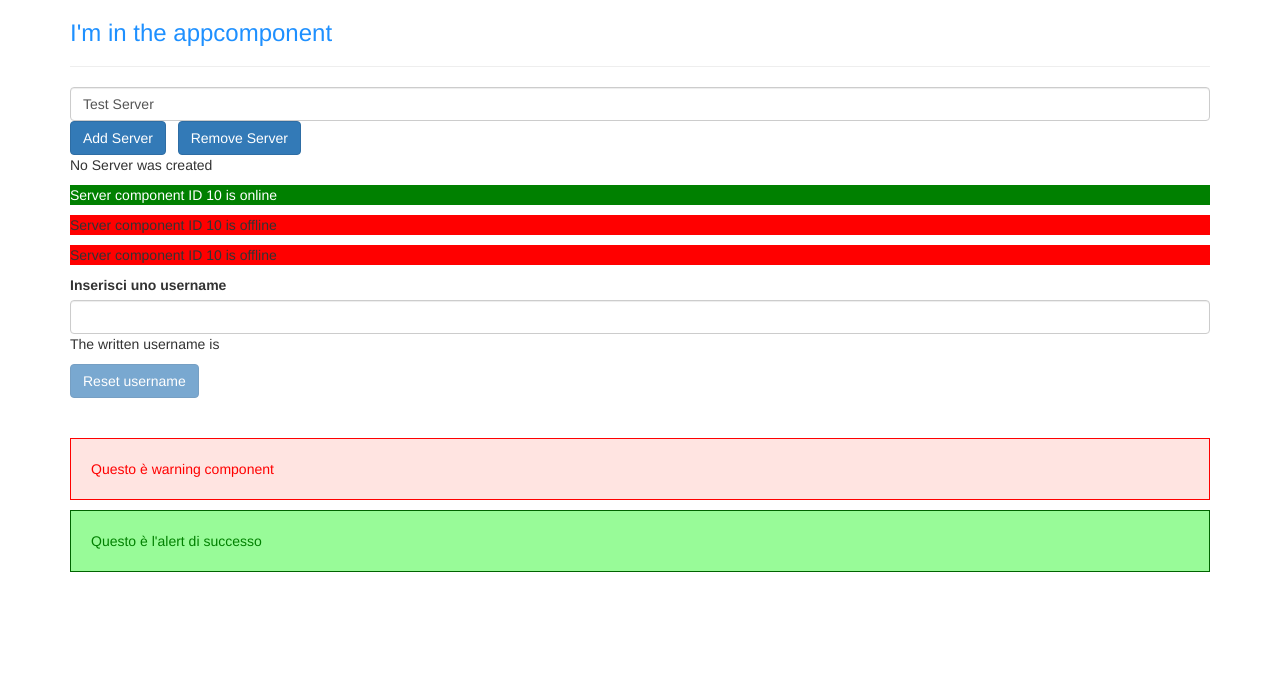
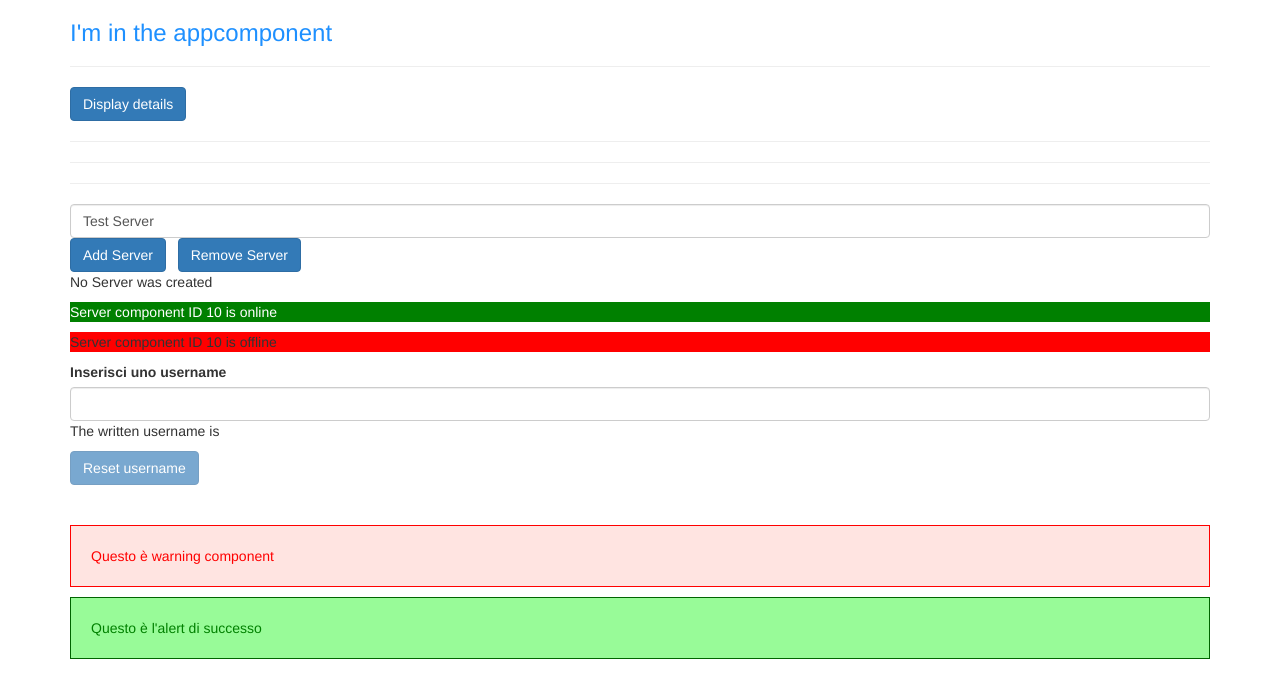
Before and after one commit to cesaretibaldeschi/my-first-app, an Angular app: page / in a window 1280 px wide. Shown: the top 698 px of the page. Built offline with nearby package versions, Linux system fonts and the light colour scheme.

Commit message:
venerdì

```diff
--- a/src/app/app.module.ts
+++ b/src/app/app.module.ts
@@ -7,6 +7,7 @@ import { ServersComponent } from './servers/servers.component';
 import { warningAlertComponent } from './WarningAlert/warningAlert.component';
 import { SuccessAlertComponent } from './success-alert/success-alert.component';
 import { FormsModule } from '@angular/forms';
+import { LoggerComponent } from './logger/logger.component';
 
 
 @NgModule({
@@ -16,6 +17,7 @@ import { FormsModule } from '@angular/forms';
     ServersComponent,
     warningAlertComponent,
     SuccessAlertComponent,
+    LoggerComponent,
   ],
   imports: [
     BrowserModule,
--- /dev/null
+++ b/src/app/logger/logger.component.html
@@ -0,0 +1,3 @@
+<p>
+Questa è la riga
+</p>
--- /dev/null
+++ b/src/app/logger/logger.component.ts
@@ -0,0 +1,14 @@
+import { Component } from '@angular/core';
+
+@Component({
+  selector: 'app-logger',
+  templateUrl: './logger.component.html',
+  styleUrls: ['./logger.component.css']
+})
+export class LoggerComponent {
+  loggerText="";
+  i=0;
+
+
+
+}
--- a/src/app/servers/servers.component.html
+++ b/src/app/servers/servers.component.html
@@ -1,3 +1,14 @@
+<button class="btn btn-primary"
+(click)="onToggleParagraph()"
+>Display details</button> {{DisplayText}}
+
+<hr>
+<app-logger *ngFor="let toggle of Toggles"></app-logger>
+
+<hr>
+<hr>
+
+
 
 <!-- <input
 type="text"
@@ -32,9 +43,8 @@ class="form-control"
     <p>No Server was created</p>
 </ng-template>
 
-<app-server></app-server>
-<app-server></app-server>
-<app-server></app-server>
+<app-server *ngFor="let server of servers"></app-server>
+
 
 <label for="username">Inserisci uno username</label>
 <input
--- a/src/app/servers/servers.component.ts
+++ b/src/app/servers/servers.component.ts
@@ -11,6 +11,11 @@ serverName='Test Server';
 serverCreationStatus="No server was created."
 username="";
 serverCreated=false;
+servers=["Test Server", "Test Server 2"];
+DisplayText="";
+TextVisibility= "none";
+Toggles=[];
+
 
 
   constructor(){
@@ -26,14 +31,33 @@ ngOnInit(): void {
 
 }
 
+onToggleParagraph(){
+
+  if(this.TextVisibility==="none"){
+    this.TextVisibility="block";
+    this.DisplayText="Secret password = Tuna";
+
+  }else{
+    this.TextVisibility="none";
+    this.DisplayText="";
+  }
+
+  this.Toggles.push(this.TextVisibility)
+}
+
+
 onCreateServer(){
   this.serverCreated=true;
+  this.servers.push(this.serverName);
   this.serverCreationStatus="The server " + this.serverName + " was created.";
 }
 
 onRemoveServer(){
   this.serverCreationStatus="The server " + this.serverName + " was removed.";
 }
+
+
+
 onUpdateServerName(event:Event){
   //console.log(event)
   this.serverName = (<HTMLInputElement>event.target).value;
```
Also changed, not shown: src/app/logger/logger.component.css (added).
